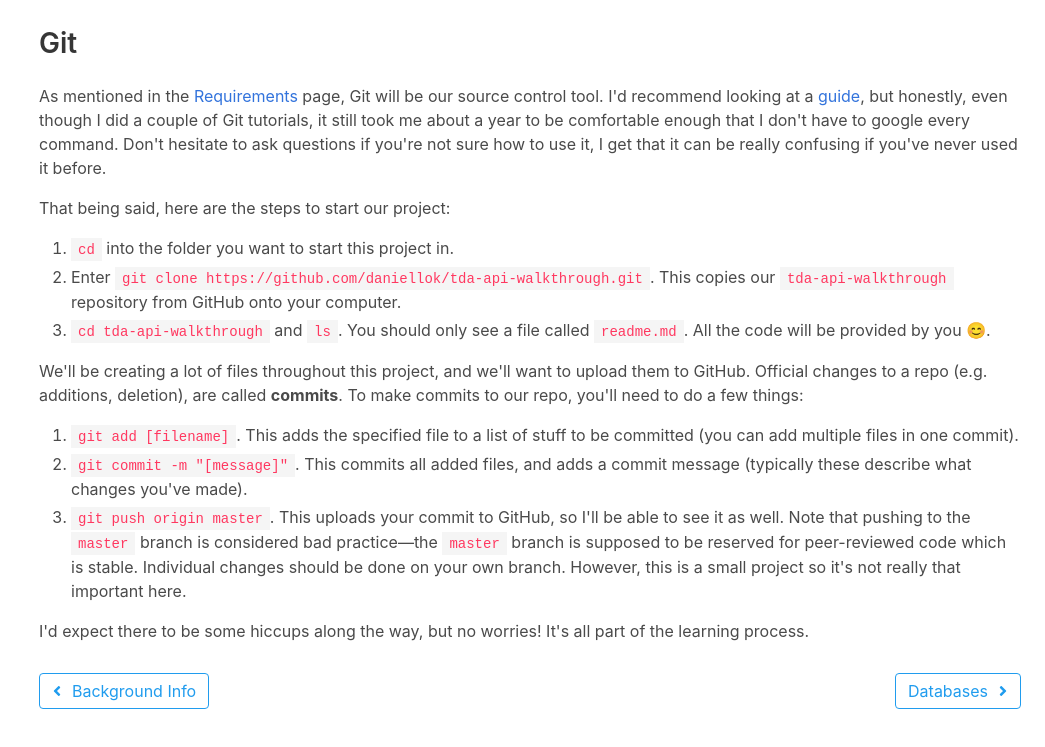
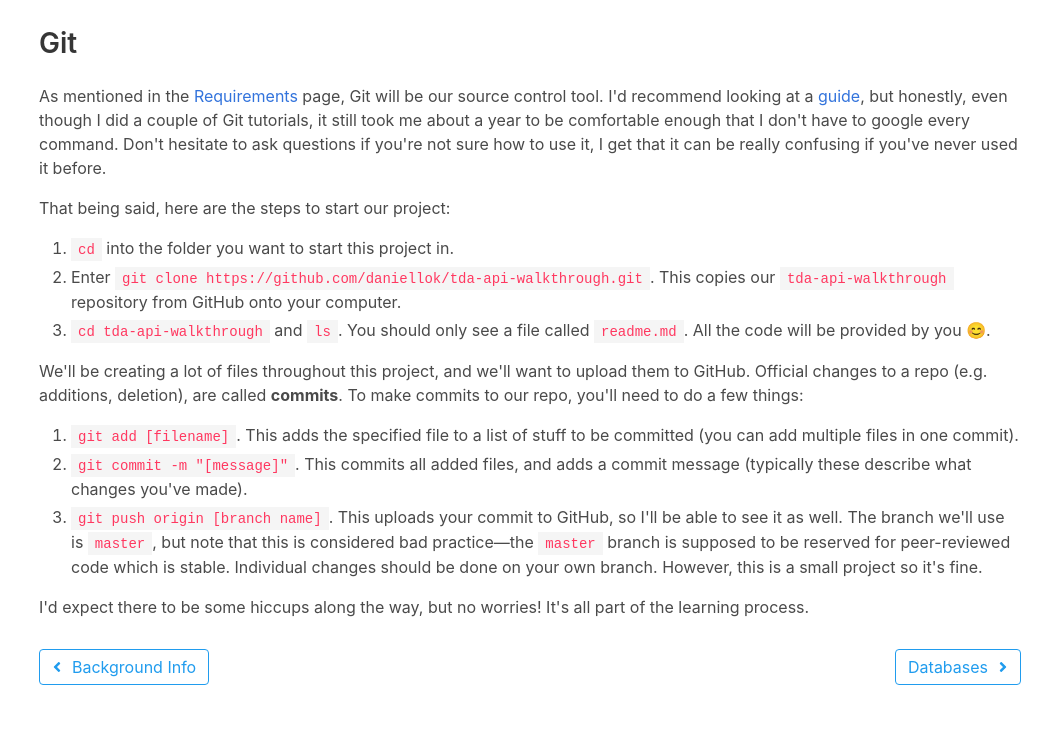
Before and after one commit to daniellok/tda-api-walkthrough, a plain HTML site: page background/command-line.html in a window 1280 px wide. Shown: the part 1050-1797 px from the top of the page, without its empty margins (235-1280 px from the left). Drawn offline with nearby package versions, Linux system fonts and the light colour scheme.

Commit message:
changed phrasing a bit

```diff
--- a/background/command-line.html
+++ b/background/command-line.html
@@ -98,7 +98,7 @@ drwxr-xr-x  2 daniellok  staff  64 Jun 14 14:23 example_folder
 	<ol>
 	  <li><code>git add [filename]</code>. This adds the specified file to a list of stuff to be committed (you can add multiple files in one commit).</li>
 	  <li><code>git commit -m "[message]"</code>. This commits all added files, and adds a commit message (typically these describe what changes you've made).</li>
-	  <li><code>git push origin master</code>. This uploads your commit to GitHub, so I'll be able to see it as well. Note that pushing to the <code>master</code> branch is considered bad practice&mdash;the <code>master</code> branch is supposed to be reserved for peer-reviewed code which is stable. Individual changes should be done on your own branch. However, this is a small project so it's not really that important here.</li>
+	  <li><code>git push origin [branch name]</code>. This uploads your commit to GitHub, so I'll be able to see it as well. The branch we'll use is <code>master</code>, but note that this is considered bad practice&mdash;the <code>master</code> branch is supposed to be reserved for peer-reviewed code which is stable. Individual changes should be done on your own branch. However, this is a small project so it's fine.</li>
 	</ol>
 
 	I'd expect there to be some hiccups along the way, but no worries! It's all part of the learning process.
```
